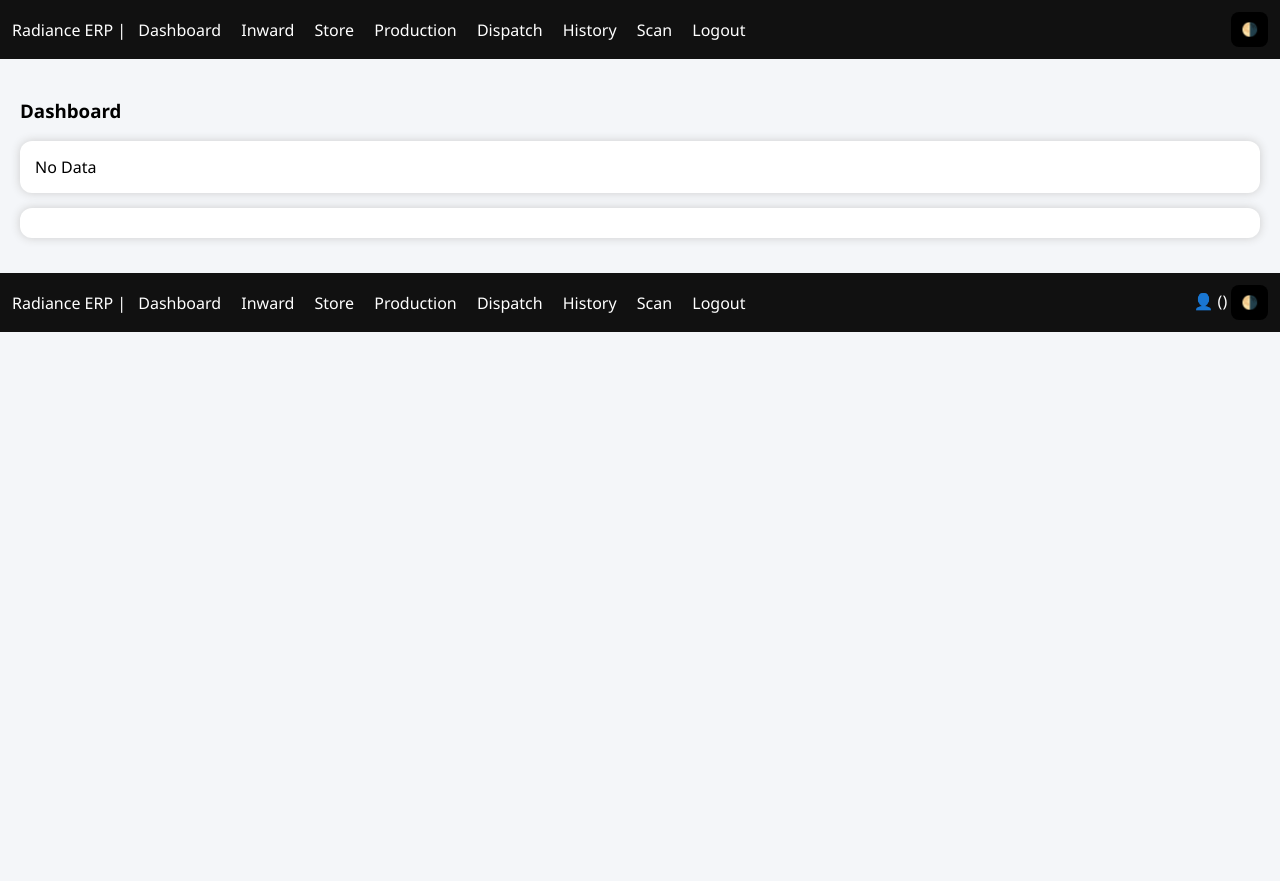
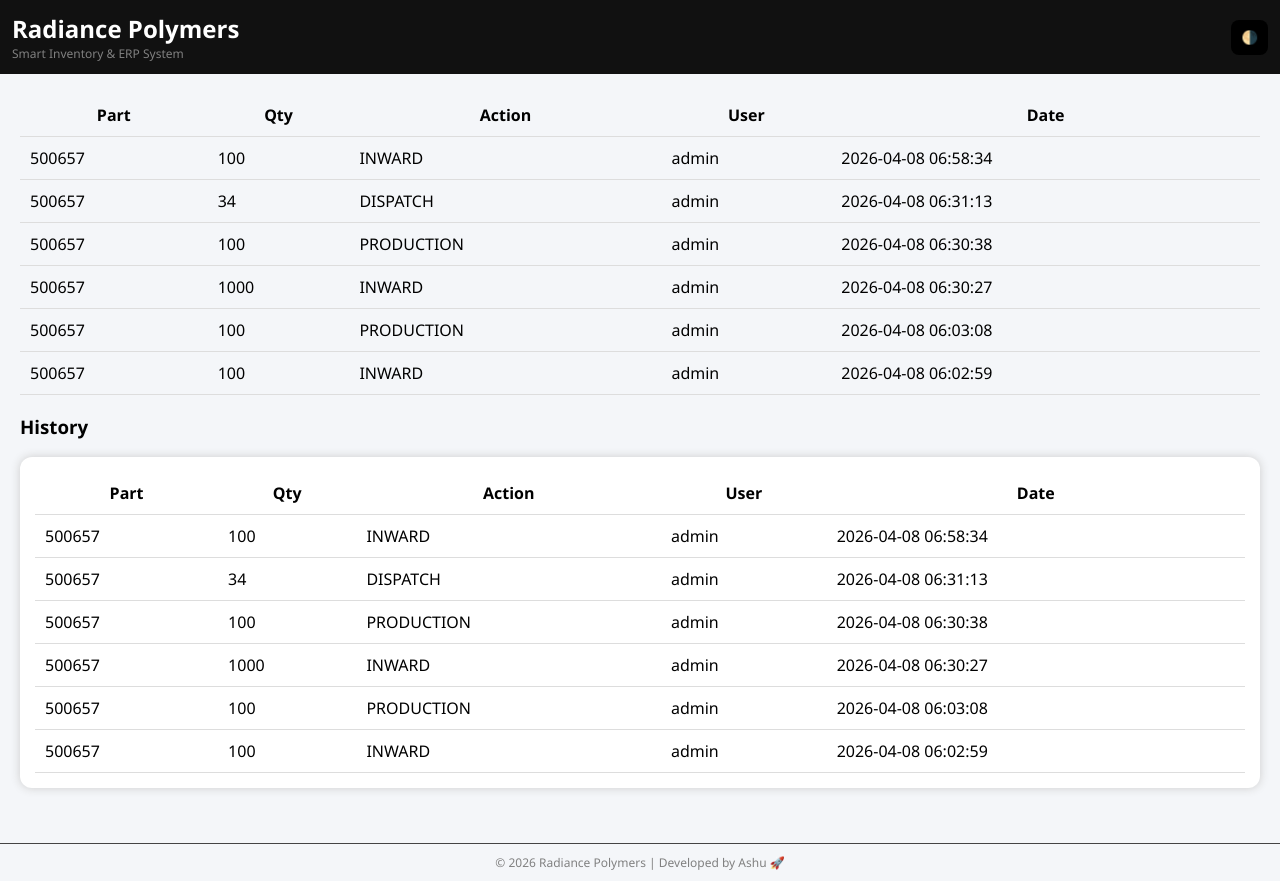
Before and after one commit to ashuu481/Radiance_Erp, a Flask app: page /history in a window 1280 px wide. Before the commit the page ends 332 px from the top, so only its background shows below. Run offline with Flask 3, Linux system fonts and the light colour scheme; data comes from the database, SQL or seed files in the repository; both versions use the stored data as it was after the commit.

Commit message:
your message here

```diff
--- a/app.py
+++ b/app.py
@@ -1,3 +1,5 @@
+from datetime import datetime
+
 from flask import Flask, render_template, request, redirect, session
 import sqlite3, os, qrcode
 
@@ -15,7 +17,58 @@ def export():
     df.to_excel(file, index=False)
 
     return f"<a href='/{file}'>Download Excel</a>"
+@app.route('/assembly', methods=['GET','POST'])
+def assembly():
+    if not session.get('user'):
+        return redirect('/')
 
+    conn = get_db()
+    cur = conn.cursor()
+
+    if request.method == 'POST':
+        part = request.form.get('part')
+        qty = request.form.get('qty')
+
+        if part and qty:
+            cur.execute("INSERT INTO assembly(part, qty) VALUES (?,?)", (part, qty))
+
+            # 🔥 OPTIONAL: add history log
+            from datetime import datetime
+            cur.execute("INSERT INTO history(part, qty, action, user, date) VALUES (?,?,?,?,?)",
+                        (part, qty, "ASSEMBLY", session.get('user'), datetime.now()))
+
+            conn.commit()
+
+    # 🔴 IMPORTANT: outside POST
+    data = cur.execute("SELECT * FROM assembly").fetchall()
+
+    conn.close()
+
+    return render_template("assembly.html", data=data)
+@app.route('/quality', methods=['GET','POST'])
+def quality():
+    if not session.get('user'):
+        return redirect('/')
+
+    conn = get_db()
+    cur = conn.cursor()
+
+    if request.method == 'POST':
+        part = request.form['part']
+        status = request.form['status']
+        cur.execute("INSERT INTO quality(part, status) VALUES (?,?)", (part, status))
+        conn.commit()
+
+    data = cur.execute("SELECT * FROM quality").fetchall()
+    conn.close()
+
+    return render_template("quality.html", data=data)
+@app.route('/settings')
+def settings():
+    if not session.get('user'):
+        return redirect('/')
+
+    return render_template("settings.html")
 # ---------------- DB ----------------
 def get_db():
     conn = sqlite3.connect("erp.db", check_same_thread=False)
@@ -26,6 +79,16 @@ def get_db():
 def init_db():
     conn = get_db()
     cur = conn.cursor()
+    cur.execute("""
+    CREATE TABLE IF NOT EXISTS history (
+    id INTEGER PRIMARY KEY,
+    part TEXT,
+    qty INTEGER,
+    action TEXT,
+    user TEXT,
+    date TEXT
+    )
+    """)
 
     cur.execute("""CREATE TABLE IF NOT EXISTS users(
     id INTEGER PRIMARY KEY, username TEXT UNIQUE, password TEXT, role TEXT)""")
@@ -38,6 +101,9 @@ def init_db():
 
     cur.execute("""CREATE TABLE IF NOT EXISTS history(
     id INTEGER PRIMARY KEY, part TEXT, qty INTEGER, action TEXT, user TEXT, date TIMESTAMP DEFAULT CURRENT_TIMESTAMP)""")
+
+    cur.execute("CREATE TABLE IF NOT EXISTS assembly (id INTEGER PRIMARY KEY, part TEXT, qty INTEGER)")
+    cur.execute("CREATE TABLE IF NOT EXISTS quality (id INTEGER PRIMARY KEY, part TEXT, status TEXT)")
 
     users = [
         ("admin","admin","admin"),
@@ -112,6 +178,12 @@ def inward():
         part = request.form['part']
         qty = int(request.form['qty'])
         t = request.form['type']
+        from datetime import datetime
+
+        cur.execute("INSERT INTO inward(part, qty, type) VALUES (?,?,?)", (part, qty, type))
+
+        cur.execute("INSERT INTO history(part, qty, action, user, date) VALUES (?,?,?,?,?)",
+            (part, qty, "INWARD", session.get('user'), datetime.now()))
 
         cur.execute("INSERT INTO inward(part,qty,type) VALUES(?,?,?)",(part,qty,t))
 
@@ -164,6 +236,8 @@ def production():
 
         conn = get_db()
         cur = conn.cursor()
+        cur.execute("INSERT INTO history(part, qty, action, user, date) VALUES (?,?,?,?,?)",
+            (part, qty, "PRODUCTION", session.get('user'), datetime.now()))
 
         cur.execute("SELECT qty FROM stock WHERE part=?", (part,))
         s = cur.fetchone()
@@ -197,6 +271,8 @@ def dispatch():
 
         cur.execute("SELECT qty FROM stock WHERE part=?", (part,))
         s = cur.fetchone()
+        cur.execute("INSERT INTO history(part, qty, action, user, date) VALUES (?,?,?,?,?)",
+            (part, qty, "DISPATCH", session.get('user'), datetime.now()))
 
         if s and s['qty'] >= qty:
             cur.execute("UPDATE stock SET qty=qty-? WHERE part=?", (qty,part))
--- a/templates/base.html
+++ b/templates/base.html
@@ -5,6 +5,80 @@
 <meta name="viewport" content="width=device-width, initial-scale=1">
 
 <style>
+/* BRAND SECTION */
+.brand .title {
+    font-size: 24px;
+    font-weight: bold;
+    .brand .title {
+    font-size: 24px;
+    font-weight: bold;
+    color: #00bcd4;
+    text-shadow: 0 0 8px rgba(0,188,212,0.5);
+}
+}
+
+.brand .tagline {
+    font-size: 12px;
+    color: gray;
+}
+
+/* NAV IMPROVEMENT */
+.nav {
+    background: linear-gradient(90deg, #1e1e2f, #2c2c54);
+    padding: 15px;
+}
+
+/* FOOTER PREMIUM */
+.footer {
+    text-align: center;
+    padding: 15px;
+    font-size: 12px;
+    color: gray;
+    border-top: 1px solid #444;
+}
+.footer {
+    text-align: center;
+    padding: 10px;
+    font-size: 12px;
+    color: gray;
+    margin-top: 20px;
+}
+    /* DASHBOARD GRID */
+.grid {
+    display: grid;
+    grid-template-columns: repeat(auto-fit, minmax(140px, 1fr));
+    gap: 20px;
+    margin-top: 20px;
+}
+
+/* BOX BUTTONS */
+.box {
+    text-decoration: none;
+    padding: 30px;
+    border-radius: 15px;
+    text-align: center;
+    font-size: 18px;
+    transition: 0.3s;
+    font-weight: bold;
+}
+
+/* LIGHT MODE */
+body.light .box {
+    background: white;
+    color: black;
+    box-shadow: 0 5px 15px #ccc;
+}
+
+/* DARK MODE */
+body.dark .box {
+    background: #1e1e1e;
+    color: white;
+}
+
+/* HOVER EFFECT */
+.box:hover {
+    transform: translateY(-5px) scale(1.05);
+}
 body {
     margin: 0;
     font-family: 'Segoe UI', sans-serif;
@@ -77,41 +151,34 @@ th, td {
 </style>
 </head>
 
-<body class="light">
+<body>
 
+<!-- 🔷 NAVBAR -->
 <div class="nav">
 
-<div>
-Radiance ERP |
-<a href="/dashboard">Dashboard</a>
-<a href="/inward">Inward</a>
-<a href="/store">Store</a>
-<a href="/production">Production</a>
-<a href="/dispatch">Dispatch</a>
-<a href="/history">History</a>
-<a href="/scan">Scan</a>
-<a href="/logout">Logout</a>
+<div class="brand">
+<div class="title">Radiance Polymers</div>
+<div class="tagline">Smart Inventory & ERP System</div>
 </div>
 
 <div>
 {% if session.get('user') %}
 👤 {{ session.get('user') }} ({{ session.get('role') }})
 {% endif %}
+
 <button onclick="toggleTheme()">🌗</button>
 </div>
 
 </div>
-
+<!-- 🔷 SINGLE CONTENT BLOCK -->
 <div class="container">
 {% block content %}{% endblock %}
 </div>
 
+<!-- 🔷 THEME SCRIPT (SAFE) -->
 <script>
-
-// wait until page loads
 document.addEventListener("DOMContentLoaded", function(){
 
-    // get saved theme or default
     let savedTheme = localStorage.getItem("theme");
 
     if(!savedTheme){
@@ -122,7 +189,6 @@ document.addEventListener("DOMContentLoaded", function(){
 
 });
 
-// toggle function
 function toggleTheme(){
 
     let current = document.body.className;
@@ -137,128 +203,10 @@ function toggleTheme(){
 
 }
 </script>
-
-</body>
-</html><!DOCTYPE html>
-<html>
-<head>
-<title>Radiance ERP</title>
-<meta name="viewport" content="width=device-width, initial-scale=1">
-
-<style>
-body {
-    margin: 0;
-    font-family: 'Segoe UI', sans-serif;
-    transition: 0.3s;
-}
-
-/* THEMES */
-body.light { background: #f4f6f9; color: #000; }
-body.dark { background: #121212; color: #fff; }
-
-/* NAVBAR */
-.nav {
-    background: #111;
-    color: white;
-    padding: 12px;
-    display:flex;
-    justify-content:space-between;
-    align-items:center;
-}
-
-.nav a {
-    color: white;
-    margin: 8px;
-    text-decoration: none;
-}
-
-/* CONTAINER */
-.container {
-    padding: 20px;
-}
-
-/* CARD */
-.card {
-    padding: 15px;
-    border-radius: 12px;
-    margin-bottom: 15px;
-}
-
-body.light .card { background:white; box-shadow:0 0 10px #ccc; }
-body.dark .card { background:#1e1e1e; }
-
-/* BUTTON */
-button {
-    padding:10px;
-    border:none;
-    border-radius:8px;
-    background:black;
-    color:white;
-    cursor:pointer;
-}
-
-/* INPUT */
-input {
-    padding:10px;
-    margin:5px;
-    border-radius:8px;
-    border:1px solid #ccc;
-}
-
-/* TABLE */
-table {
-    width:100%;
-    border-collapse:collapse;
-}
-
-th, td {
-    padding:10px;
-    border-bottom:1px solid #ddd;
-}
-</style>
-</head>
-
-<body class="light">
-
-<div class="nav">
-
-<div>
-Radiance ERP |
-<a href="/dashboard">Dashboard</a>
-<a href="/inward">Inward</a>
-<a href="/store">Store</a>
-<a href="/production">Production</a>
-<a href="/dispatch">Dispatch</a>
-<a href="/history">History</a>
-<a href="/scan">Scan</a>
-<a href="/logout">Logout</a>
+<div class="footer">
+© 2026 Radiance Polymers | Developed by Ashu 🚀
 </div>
 
-<div>
-👤 {{ session['user'] }} ({{ session['role'] }})
-<button onclick="toggleTheme()">🌗</button>
-</div>
-
-</div>
-
-<div class="container">
-
-</div>
-
-<script>
-let theme = localStorage.getItem("theme") || "light";
-document.body.className = theme;
-
-function toggleTheme(){
-    if(document.body.className==="light"){
-        document.body.className="dark";
-        localStorage.setItem("theme","dark");
-    } else {
-        document.body.className="light";
-        localStorage.setItem("theme","light");
-    }
-}
-</script>
 
 </body>
 </html>
--- a/templates/history.html
+++ b/templates/history.html
@@ -1,43 +1,43 @@
 {% extends 'base.html' %}
 {% block content %}
+{% if data and data|length > 0 %}
 
-<h3>Dashboard</h3>
+<table>
+<tr>
+<th>Part</th><th>Qty</th><th>Action</th><th>User</th><th>Date</th>
+</tr>
+
+{% for i in data %}
+<tr>
+<td>{{ i['part'] }}</td>
+<td>{{ i['qty'] }}</td>
+<td>{{ i['action'] }}</td>
+<td>{{ i['user'] }}</td>
+<td>{{ i['date'] }}</td>
+</tr>
+{% endfor %}
+</table>
+
+{% else %}
+
+<p>No data found</p>
+
+{% endif %}
+<h3>History</h3>
 
 <div class="card">
-<canvas id="barChart"></canvas>
+<table>
+<tr><th>Part</th><th>Qty</th><th>Action</th><th>User</th><th>Date</th></tr>
+{% for i in data %}
+<tr>
+<td>{{ i['part'] }}</td>
+<td>{{ i['qty'] }}</td>
+<td>{{ i['action'] }}</td>
+<td>{{ i['user'] }}</td>
+<td>{{ i['date'] }}</td>
+</tr>
+{% endfor %}
+</table>
 </div>
 
-<div class="card">
-<canvas id="pieChart"></canvas>
-</div>
-
-<script src="https://cdn.jsdelivr.net/npm/chart.js"></script>
-
-<script>
-var parts = [];
-var qtys = [];
-
-try {
-    parts = JSON.parse('{{ parts | tojson | safe if parts is defined else "[]" }}');
-    qtys = JSON.parse('{{ qtys | tojson | safe if qtys is defined else "[]" }}');
-} catch(e){}
-
-if(parts.length > 0){
-
-new Chart(document.getElementById('barChart'), {
-type:'bar',
-data:{ labels:parts, datasets:[{data:qtys}] }
-});
-
-new Chart(document.getElementById('pieChart'), {
-type:'pie',
-data:{ labels:parts, datasets:[{data:qtys}] }
-});
-
-} else {
-document.getElementById('barChart').outerHTML="No Data";
-document.getElementById('pieChart').outerHTML="";
-}
-</script>
-
 {% endblock %}
--- a/templates/store.html
+++ b/templates/store.html
@@ -21,8 +21,7 @@
 </table>
 </div>
 
-{% endblock %}{% extends 'base.html' %}
-{% block content %}
+
 
 <h3>Store</h3>
 
```
Also changed, not shown: templates/assembly.html (added, +23 -0 lines), templates/home.html (+25 -42 lines), templates/quality.html (added, +23 -0 lines), templates/settings.html (added, +12 -0 lines), erp.db, 1 other file.
